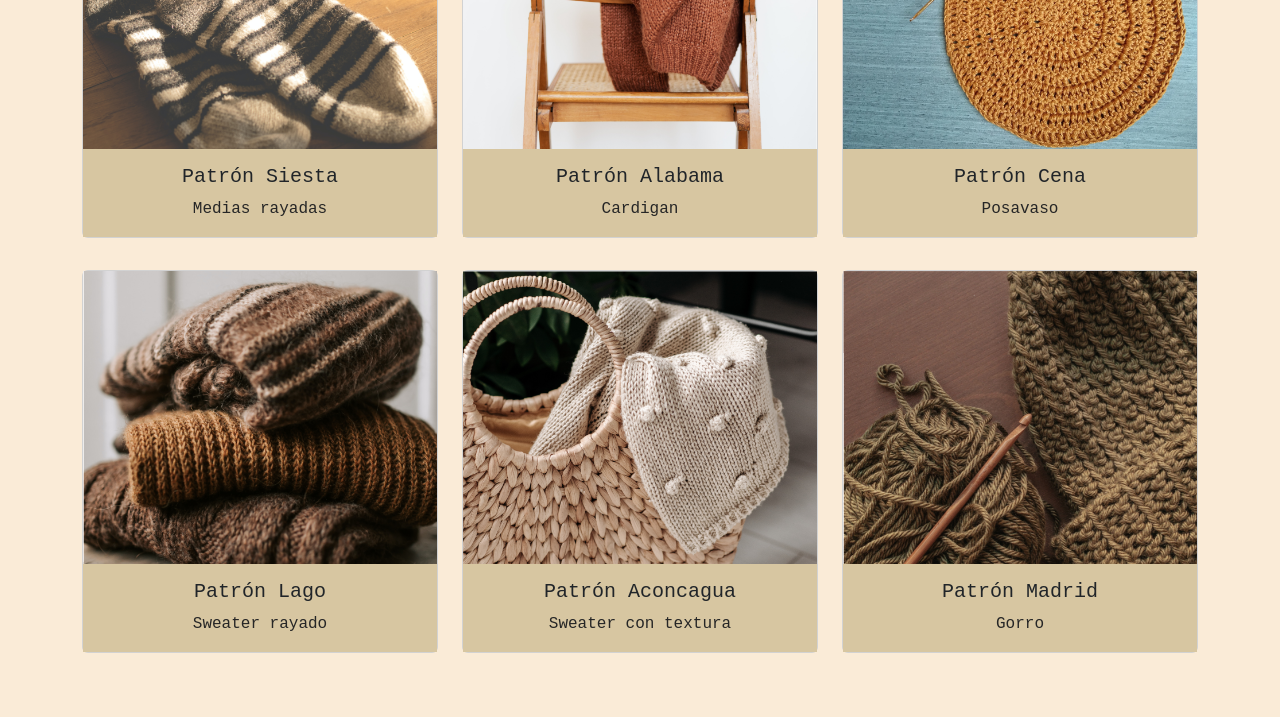
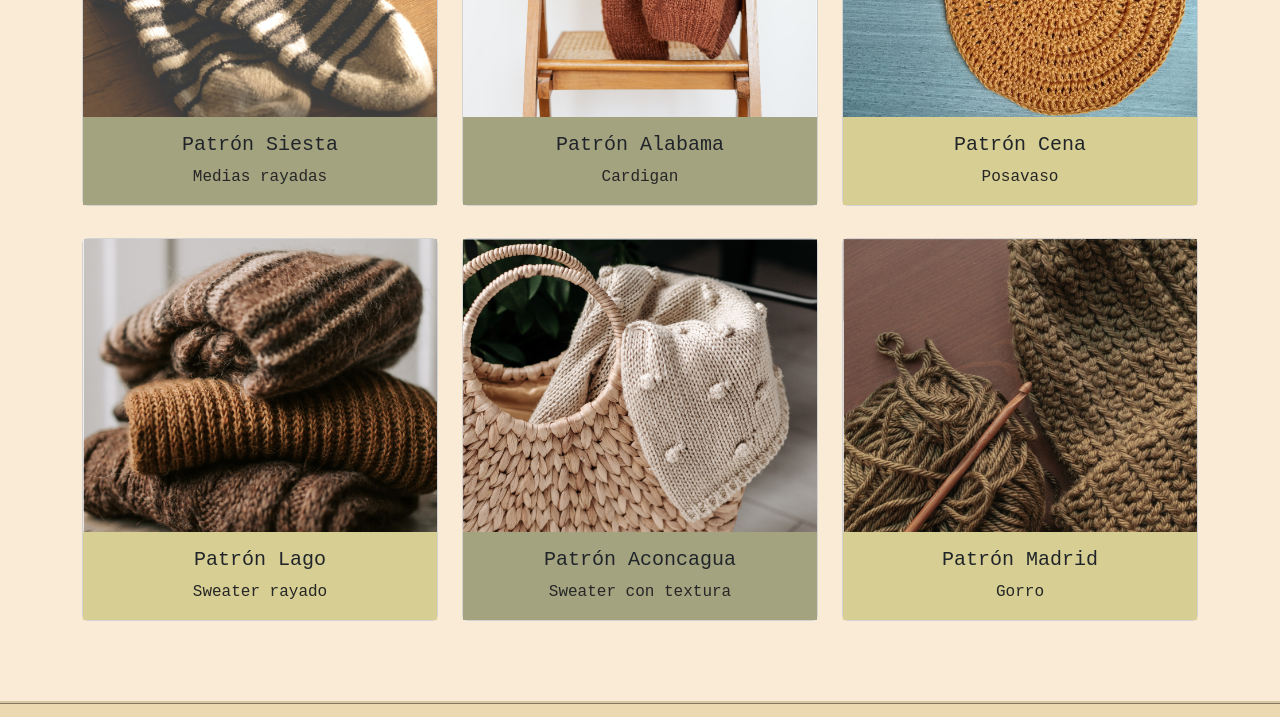
Before and after one commit to cataclaucich/garn, a website: page pages/tejido.html in a window 1280 px wide. Shown: the part 730-1447 px from the top of the page. Drawn offline with nearby package versions, Linux system fonts and the light colour scheme.

Commit message:
Colores y distribución elementos.

```diff
--- a/pages/tejido.html
+++ b/pages/tejido.html
@@ -47,16 +47,11 @@
 
     <main>
         <section>
-
-
-
-
-            <div class="row justify-content-md-center">
-
+            <div class="row justify-content-md-center seccion-central">
                 <div class="col-md-2 tarjeta">
                   <div class="card text-center">
                     <img src="../img/tejiendo.jpg" class="card-img-top" alt="Crochet">
-                    <div class="card-body">
+                    <div class="card-body crochet">
                       <a href="./crochet.html" class="btn btn-secondary">Crochet</a>
                     </div>
                   </div>
@@ -64,68 +59,67 @@
                 <div class="col-md-2 tarjeta">
                   <div class="card text-center">
                     <img src="../img/lanas4.jpg" class="card-img-top" alt="Dos agujas">
-                    <div class="card-body">
+                    <div class="card-body agujas">
                       <a href="#" class="btn btn-secondary">Dos agujas</a>
                     </div>
                   </div>
                 </div>
-
             </div>
 
 
-            <div class="container text-center seccion-central">
+            <div class="container text-center seccion-patrones">
                 <div class="row">
                     <div class="col-md-4 tarjeta-patron">
                         <div class="card">
                             <img src="../img/patron10.png" alt="Patrón siesta">
-                            <div class="card-body tarjeta-patron-item">
-                                <h5 class="card-title tarjeta-patron-texto">Patrón Siesta</h5>
-                                <p class="card-text tarjeta-patron-texto">Medias rayadas</p>
+                            <div class="card-body agujas">
+                                <h5 class="card-title agujas-texto">Patrón Siesta</h5>
+                                <p class="card-text agujas-texto">Medias rayadas</p>
                             </div>
                         </div>
                     </div>
                     <div class="col-md-4 tarjeta-patron">
                         <div class="card">
                             <img src="../img/patron11.png" alt="Patrón Alabama">
-                            <div class="card-body tarjeta-patron-item">
-                                <h5 class="card-title tarjeta-patron-texto">Patrón Alabama</h5>
-                                <p class="card-text tarjeta-patron-texto">Cardigan</p>
+                            <div class="card-body agujas">
+                                <h5 class="card-title agujas-texto">Patrón Alabama</h5>
+                                <p class="card-text agujas-texto">Cardigan</p>
                             </div>
                         </div>
                     </div>
                     <div class="col-md-4 tarjeta-patron">
                         <div class="card">
                             <img src="../img/patron12.png" alt="Patrón Cena">
-                            <div class="card-body tarjeta-patron-item">
-                                <h5 class="card-title tarjeta-patron-texto">Patrón Cena</h5>
-                                <p class="card-text tarjeta-patron-texto">Posavaso</p>
+                            <div class="card-body crochet">
+                                <h5 class="card-title crochet-texto">Patrón Cena</h5>
+                                <p class="card-text crochet-texto">Posavaso</p>
                             </div>
                         </div>
                     </div>
                     <div class="col-md-4 tarjeta-patron">
                         <div class="card">
                             <img src="../img/patron13.png" alt="Patrón Lago">
-                            <div class="card-body tarjeta-patron-item">
-                                <h5 class="card-title tarjeta-patron-texto">Patrón Lago</h5>
-                                <p class="card-text tarjeta-patron-texto">Sweater rayado</p>
+                            <div class="card-body crochet">
+                                <h5 class="card-title crochet-texto">Patrón Lago</h5>
+                                <p class="card-text crochet-texto">Sweater rayado</p>
                             </div>
                         </div>
                     </div>
                     <div class="col-md-4 tarjeta-patron">
                         <div class="card">
                             <img src="../img/patron14.png" alt="Patrón Aconcagua">
-                            <div class="card-body tarjeta-patron-item">
-                                <h5 class="card-title tarjeta-patron-texto">Patrón Aconcagua</h5>
-                                <p class="card-text tarjeta-patron-texto">Sweater con textura</p>
+                            <div class="card-body agujas">
+                                <h5 class="card-title agujas-texto">Patrón Aconcagua</h5>
+                                <p class="card-text agujas-texto">Sweater con textura</p>
                             </div>
                         </div>
                     </div>
                     <div class="col-md-4 tarjeta-patron">
                         <div class="card">
                             <img src="../img/patron15.png" alt="Patrón Madrid">
-                            <div class="card-body tarjeta-patron-item">
-                                <h5 class="card-title tarjeta-patron-texto">Patrón Madrid</h5>
-                                <p class="card-text tarjeta-patron-texto">Gorro</p>
+                            <div class="card-body crochet">
+                                <h5 class="card-title crochet-texto">Patrón Madrid</h5>
+                                <p class="card-text crochet-texto">Gorro</p>
                             </div>
                         </div>
                     </div>
@@ -149,10 +143,10 @@
         <div class="row pie-pagina">
             <ul class="pie-icono">
                 <li class="menu-pie-icono">
-                    <img src="./img/instagram.png" alt="instagram" width="50"></a>
+                    <img src="../img/instagram.png" alt="instagram" width="50"></a>
                 </li>
                 <li class="menu-pie-icono">
-                    <img src="./img/youtube.png" alt="youtube" width="50"></a>
+                    <img src="../img/youtube.png" alt="youtube" width="50"></a>
                 </li>
             </ul>
         </div>
--- a/scss/partials/_secciones.scss
+++ b/scss/partials/_secciones.scss
@@ -1,12 +1,14 @@
 @import "./variables";
+
 
 .seccion-central{
     padding-top: 5rem;
+}
+
+.seccion-patrones{
     padding-bottom: 5rem;
 }
-.tarjeta{
-    padding-bottom: 2rem;
-}
+
 
 @each $tarjetas,$colorFondoTarjetas in $colorFondoTarjetas{
 
@@ -20,14 +22,30 @@
 .tarjeta-patron{
     padding-top: 2rem;
 
-    .tarjeta-patron-item{
-        background-color: $colorBorderHeader;
-    }
-    .tarjeta-patron-texto{
-        background-color: $colorBorderHeader;
-    }
+    // .tarjeta-patron-item{
+    //     background-color: $colorBorderHeader;
+    // }
+    // .tarjeta-patron-texto{
+    //     background-color: $colorBorderHeader;
+    // }
 }
 
 .boton-seccion{
     :hover{transform: scale3d(1.1,1.1,1.1);}
 }
+
+.crochet{
+    background-color: map-get($map: $colorFondoTarjetas, $key: Crochet);
+
+    .crochet-texto{
+        background-color: map-get($map: $colorFondoTarjetas, $key: Crochet);
+    }
+}
+
+.agujas{
+    background-color: map-get($map: $colorFondoTarjetas, $key: Agujas);
+
+    .agujas-texto{
+        background-color: map-get($map: $colorFondoTarjetas, $key: Agujas);
+    }
+}
--- a/scss/partials/_texto.scss
+++ b/scss/partials/_texto.scss
@@ -16,6 +16,10 @@ p{
     font-size: 1rem;
 }
 
+.margen-superior{
+    padding: 1rem;
+}
+
 .titulo-bienvenida{
     font-size: 3rem;
     padding-top: 5rem;
```
Also changed, not shown: index.html (+1 -1 lines), pages/crochet.html (+2 -2 lines), pages/sobre.html (+3 -3 lines), pages/tips.html (+7 -8 lines), css/style.css, 1 other file.
